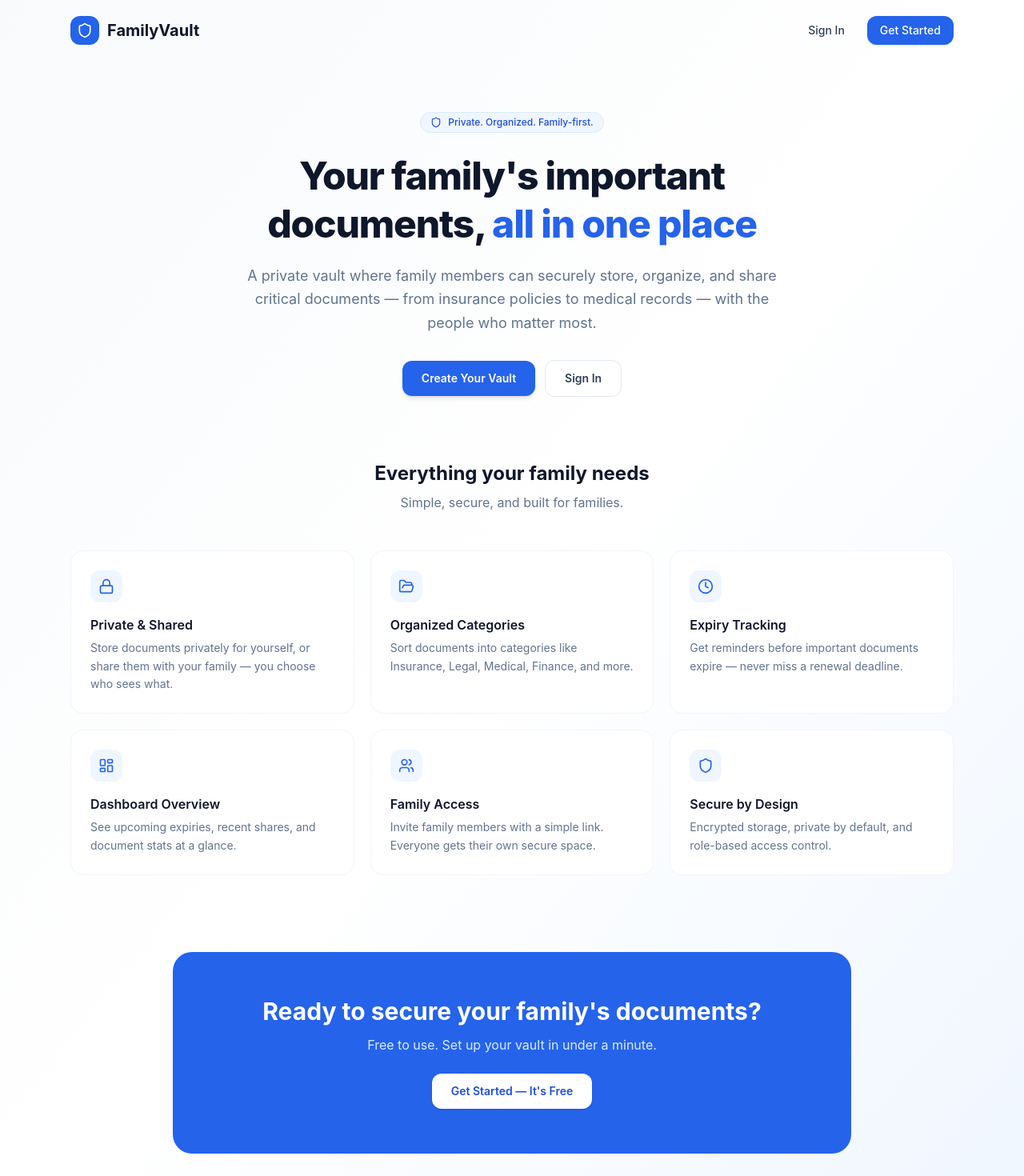
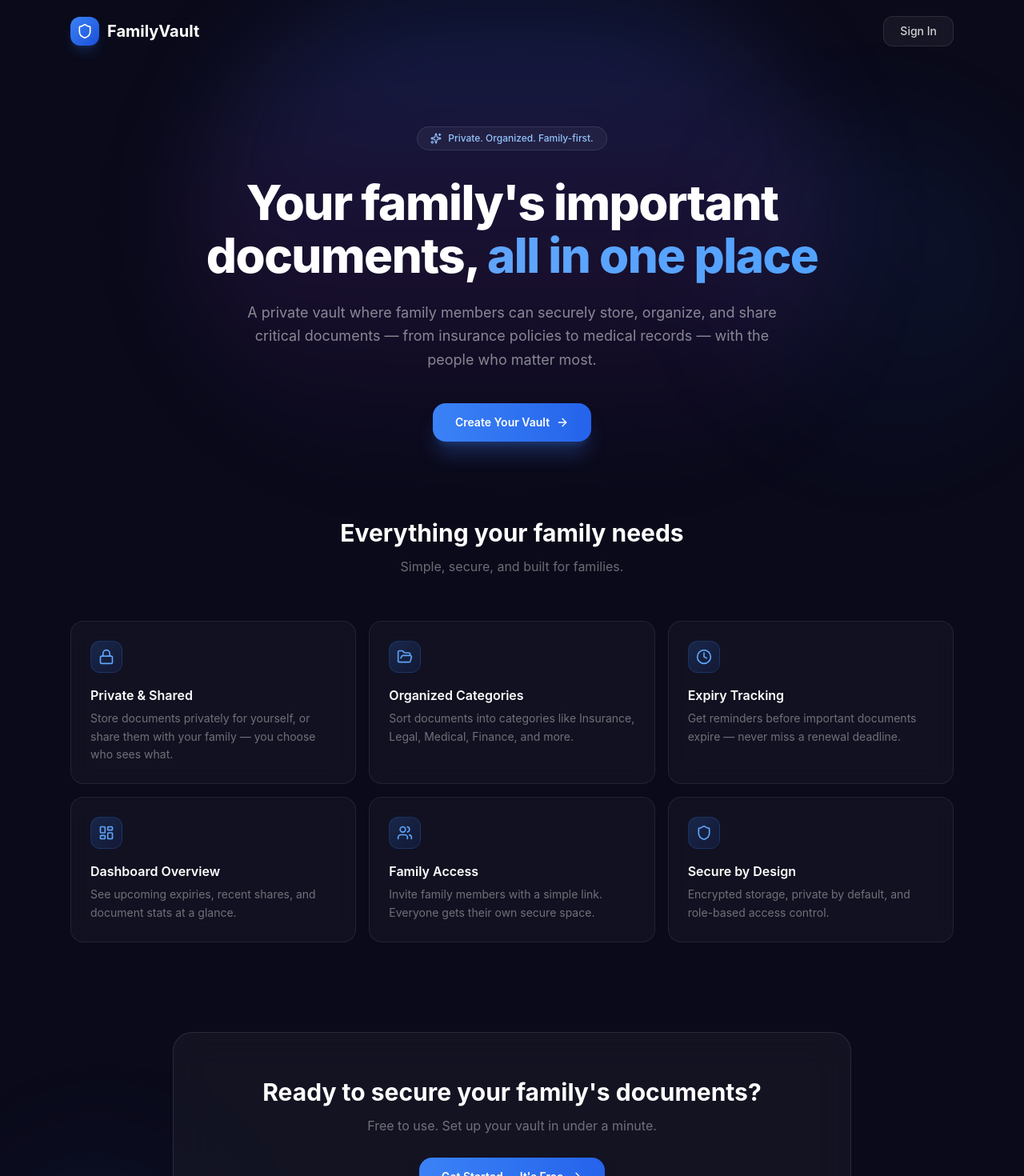
Before and after one commit to sp2004-star/FamilyHQ, a React (Vite) app in the folder frontend/: page /welcome in a window 1280 px wide. Shown: the top 1470 px of the page at 80% size. Built offline with nearby package versions, Linux system fonts and the light colour scheme.

Commit message:
feat: glassmorphism dark landing page with modern UI

```diff
--- a/frontend/src/pages/Landing.jsx
+++ b/frontend/src/pages/Landing.jsx
@@ -1,5 +1,5 @@
 import { Link } from 'react-router-dom';
-import { Shield, FolderOpen, Clock, LayoutDashboard, Users, Lock } from 'lucide-react';
+import { Shield, FolderOpen, Clock, LayoutDashboard, Users, Lock, ArrowRight, Sparkles } from 'lucide-react';
 
 const features = [
   {
@@ -36,96 +36,92 @@ const features = [
 
 export default function Landing() {
   return (
-    <div className="min-h-screen bg-gradient-to-br from-slate-50 via-white to-primary-50">
-      {/* Nav */}
-      <nav className="max-w-6xl mx-auto px-6 py-5 flex items-center justify-between">
+    <div className="min-h-screen bg-[#0a0a1a] text-white overflow-hidden relative">
+      {/* Ambient background glow */}
+      <div className="absolute top-0 left-1/2 -translate-x-1/2 w-[800px] h-[600px] bg-gradient-to-b from-primary-600/20 via-purple-500/10 to-transparent rounded-full blur-3xl pointer-events-none" />
+      <div className="absolute top-40 right-0 w-[400px] h-[400px] bg-gradient-to-bl from-blue-500/10 to-transparent rounded-full blur-3xl pointer-events-none" />
+      <div className="absolute bottom-0 left-0 w-[300px] h-[300px] bg-gradient-to-tr from-primary-500/10 to-transparent rounded-full blur-3xl pointer-events-none" />
+
+      {/* Nav - glass */}
+      <nav className="relative z-10 max-w-6xl mx-auto px-6 py-5 flex items-center justify-between">
         <div className="flex items-center gap-2.5">
-          <div className="w-9 h-9 bg-primary-600 rounded-xl flex items-center justify-center">
+          <div className="w-9 h-9 bg-gradient-to-br from-primary-500 to-primary-700 rounded-xl flex items-center justify-center shadow-lg shadow-primary-500/20">
             <Shield className="w-5 h-5 text-white" />
           </div>
-          <span className="text-xl font-bold text-slate-900">FamilyVault</span>
+          <span className="text-xl font-bold text-white">FamilyVault</span>
         </div>
-        <div className="flex items-center gap-3">
-          <Link
-            to="/login"
-            className="px-4 py-2 text-sm font-medium text-slate-700 hover:text-primary-700 transition-colors"
-          >
-            Sign In
-          </Link>
-          <Link
-            to="/signup"
-            className="px-4 py-2 text-sm font-medium bg-primary-600 text-white rounded-xl hover:bg-primary-700 transition-colors shadow-sm"
-          >
-            Get Started
-          </Link>
-        </div>
+        <Link
+          to="/login"
+          className="px-5 py-2 text-sm font-medium text-white/80 hover:text-white bg-white/5 hover:bg-white/10 border border-white/10 hover:border-white/20 rounded-xl backdrop-blur-md transition-all"
+        >
+          Sign In
+        </Link>
       </nav>
 
       {/* Hero */}
-      <section className="max-w-4xl mx-auto px-6 pt-16 pb-20 text-center">
-        <div className="inline-flex items-center gap-2 px-3 py-1 bg-primary-50 border border-primary-100 rounded-full text-xs font-medium text-primary-700 mb-6">
-          <Shield className="w-3.5 h-3.5" />
+      <section className="relative z-10 max-w-4xl mx-auto px-6 pt-20 pb-24 text-center">
+        <div className="inline-flex items-center gap-2 px-4 py-1.5 bg-white/5 border border-white/10 rounded-full text-xs font-medium text-primary-300 mb-8 backdrop-blur-sm">
+          <Sparkles className="w-3.5 h-3.5" />
           Private. Organized. Family-first.
         </div>
-        <h1 className="text-4xl sm:text-5xl font-extrabold text-slate-900 leading-tight tracking-tight">
-          Your family's important<br />documents, <span className="text-primary-600">all in one place</span>
+        <h1 className="text-4xl sm:text-6xl font-extrabold leading-[1.1] tracking-tight">
+          Your family's important<br />documents, <span className="bg-gradient-to-r from-primary-400 to-blue-400 bg-clip-text text-transparent">all in one place</span>
         </h1>
-        <p className="mt-5 text-lg text-slate-500 max-w-2xl mx-auto leading-relaxed">
+        <p className="mt-6 text-lg text-white/50 max-w-2xl mx-auto leading-relaxed">
           A private vault where family members can securely store, organize, and share critical documents — from insurance policies to medical records — with the people who matter most.
         </p>
-        <div className="mt-8 flex items-center justify-center gap-3">
+        <div className="mt-10">
           <Link
             to="/signup"
-            className="px-6 py-3 bg-primary-600 text-white font-semibold rounded-xl hover:bg-primary-700 transition-all shadow-md hover:shadow-lg text-sm"
+            className="inline-flex items-center gap-2 px-7 py-3.5 bg-gradient-to-r from-primary-500 to-primary-600 text-white font-semibold rounded-2xl hover:from-primary-600 hover:to-primary-700 transition-all shadow-xl shadow-primary-500/25 hover:shadow-primary-500/40 text-sm"
           >
             Create Your Vault
-          </Link>
-          <Link
-            to="/login"
-            className="px-6 py-3 bg-white border border-slate-200 text-slate-700 font-semibold rounded-xl hover:border-slate-300 hover:bg-slate-50 transition-all text-sm"
-          >
-            Sign In
+            <ArrowRight className="w-4 h-4" />
           </Link>
         </div>
       </section>
 
-      {/* Features */}
-      <section className="max-w-6xl mx-auto px-6 pb-24">
-        <div className="text-center mb-12">
-          <h2 className="text-2xl font-bold text-slate-900">Everything your family needs</h2>
-          <p className="mt-2 text-slate-500">Simple, secure, and built for families.</p>
+      {/* Features - glass cards */}
+      <section className="relative z-10 max-w-6xl mx-auto px-6 pb-28">
+        <div className="text-center mb-14">
+          <h2 className="text-2xl sm:text-3xl font-bold text-white">Everything your family needs</h2>
+          <p className="mt-3 text-white/40">Simple, secure, and built for families.</p>
         </div>
-        <div className="grid sm:grid-cols-2 lg:grid-cols-3 gap-5">
+        <div className="grid sm:grid-cols-2 lg:grid-cols-3 gap-4">
           {features.map((f) => (
-            <div key={f.title} className="bg-white rounded-2xl border border-slate-100 p-6 hover:shadow-md hover:border-slate-200 transition-all">
-              <div className="w-10 h-10 bg-primary-50 rounded-xl flex items-center justify-center mb-4">
-                <f.icon className="w-5 h-5 text-primary-600" />
+            <div
+              key={f.title}
+              className="group bg-white/[0.03] border border-white/[0.08] rounded-2xl p-6 hover:bg-white/[0.06] hover:border-white/[0.15] transition-all backdrop-blur-md"
+            >
+              <div className="w-10 h-10 bg-gradient-to-br from-primary-500/20 to-primary-600/10 border border-primary-500/20 rounded-xl flex items-center justify-center mb-4 group-hover:border-primary-500/30 transition-colors">
+                <f.icon className="w-5 h-5 text-primary-400" />
               </div>
-              <h3 className="font-semibold text-slate-900 mb-1.5">{f.title}</h3>
-              <p className="text-sm text-slate-500 leading-relaxed">{f.desc}</p>
+              <h3 className="font-semibold text-white mb-1.5">{f.title}</h3>
+              <p className="text-sm text-white/40 leading-relaxed">{f.desc}</p>
             </div>
           ))}
         </div>
       </section>
 
-      {/* CTA */}
-      <section className="max-w-4xl mx-auto px-6 pb-20 text-center">
-        <div className="bg-primary-600 rounded-3xl p-10 sm:p-14 text-white">
-          <h2 className="text-2xl sm:text-3xl font-bold">Ready to secure your family's documents?</h2>
-          <p className="mt-3 text-primary-100 max-w-lg mx-auto">
+      {/* CTA - glass */}
+      <section className="relative z-10 max-w-4xl mx-auto px-6 pb-24 text-center">
+        <div className="bg-white/[0.04] border border-white/[0.1] backdrop-blur-xl rounded-3xl p-10 sm:p-14">
+          <h2 className="text-2xl sm:text-3xl font-bold text-white">Ready to secure your family's documents?</h2>
+          <p className="mt-3 text-white/40 max-w-lg mx-auto">
             Free to use. Set up your vault in under a minute.
           </p>
           <Link
             to="/signup"
-            className="inline-block mt-6 px-6 py-3 bg-white text-primary-700 font-semibold rounded-xl hover:bg-primary-50 transition-colors text-sm shadow-sm"
+            className="inline-flex items-center gap-2 mt-7 px-7 py-3.5 bg-gradient-to-r from-primary-500 to-primary-600 text-white font-semibold rounded-2xl hover:from-primary-600 hover:to-primary-700 transition-all shadow-xl shadow-primary-500/25 text-sm"
           >
             Get Started — It's Free
+            <ArrowRight className="w-4 h-4" />
           </Link>
         </div>
       </section>
 
       {/* Footer */}
-      <footer className="border-t border-slate-100 py-6 text-center text-xs text-slate-400">
+      <footer className="relative z-10 border-t border-white/[0.06] py-6 text-center text-xs text-white/30">
         © {new Date().getFullYear()} FamilyVault. Built for families, by families.
       </footer>
     </div>
```
